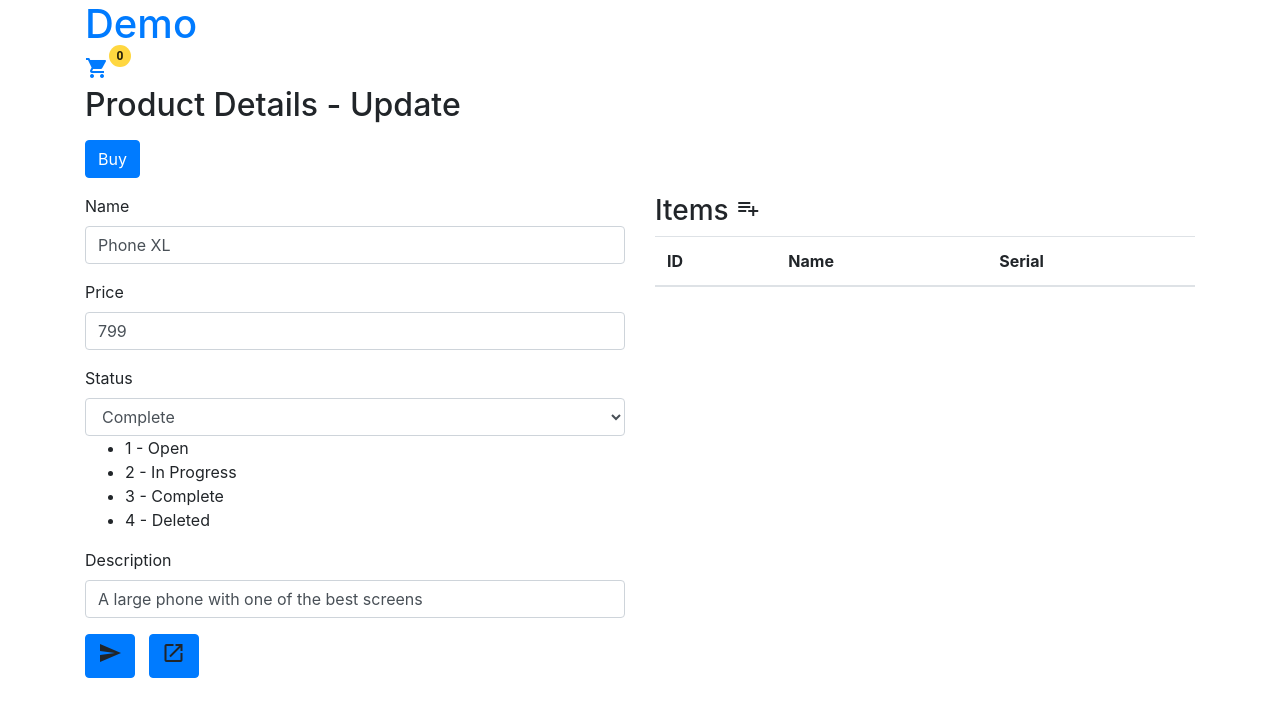
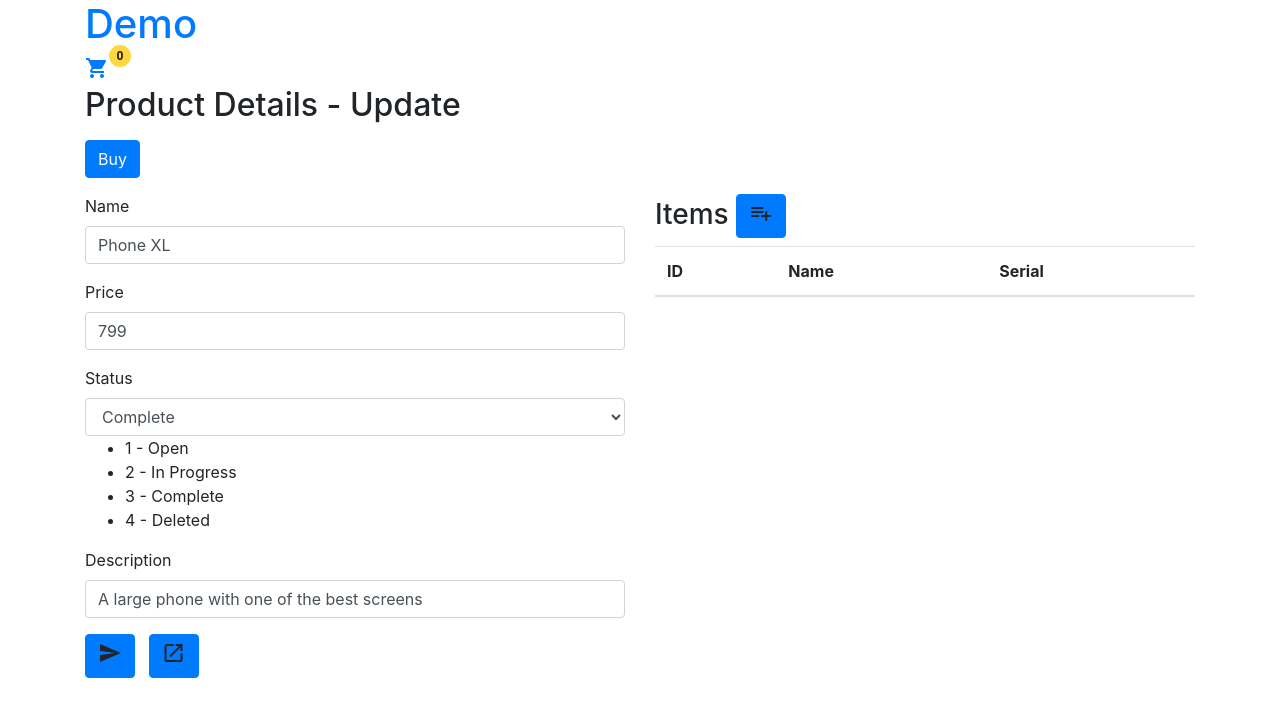
Before and after one commit to s2iwi2s/angular-demo-s2iwi2s, an Angular app: page /products/1 in a window 1280 px wide. Shown: the top 716 px of the page. Built offline with nearby package versions, Linux system fonts and the light colour scheme.

Commit message:
2 files modified

```diff
--- a/src/app/product-details/product-details.component.html
+++ b/src/app/product-details/product-details.component.html
@@ -6,7 +6,6 @@
 
 <form [formGroup]="productForm" (ngSubmit)="onSubmit(productForm.value)">
 <div class="row">
-
     <div class="col">
 		<input id="productId" type="hidden" formControlName="productId">
 
@@ -38,10 +37,11 @@
 			</label>
 			<input type="text" formControlName="description" class="form-control" id="description"  placeholder="Enter description">
 		  </div>
+
+
     </div>
-
     <div class="col">
-		  <h3>Items <span class="button fancy-button"><i class="material-icons">playlist_add</i></span></h3>
+      <h3>Items <a class="btn btn-primary button fancy-button" (click)="doAddItem()"><i class="material-icons">playlist_add</i></a></h3>
 		<table class="table">
 		  <thead>
 			  <tr>
@@ -63,9 +63,7 @@
 		  </tbody>
 		</table>
 	</div>
-
 </div>
-
 <p class="button fancy-button">
    <a class="btn btn-primary" (click)="onSubmit(productForm.value)"><i class="material-icons" >send</i></a>
    &nbsp;
--- a/src/app/product-details/product-details.component.ts
+++ b/src/app/product-details/product-details.component.ts
@@ -125,6 +125,9 @@ export class ProductDetailsComponent implements OnInit {
       }
     }
   }
+  doAddItem(){
+    this.currentProduct.items.push({id:'0', name:'', serial:''});
+  }
 }
 
 @Component({
```
Lines whose indentation alone changed are shown as unchanged.
